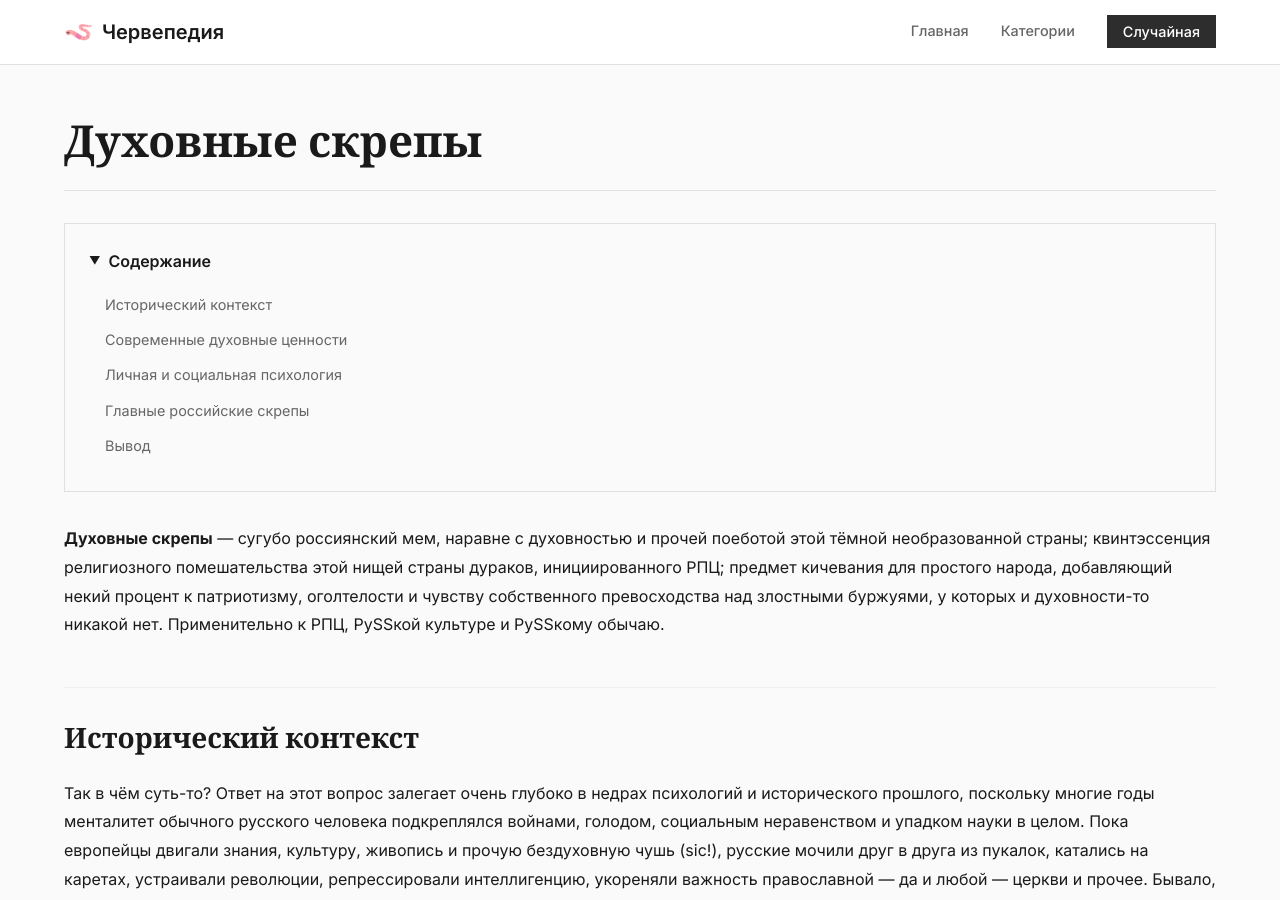
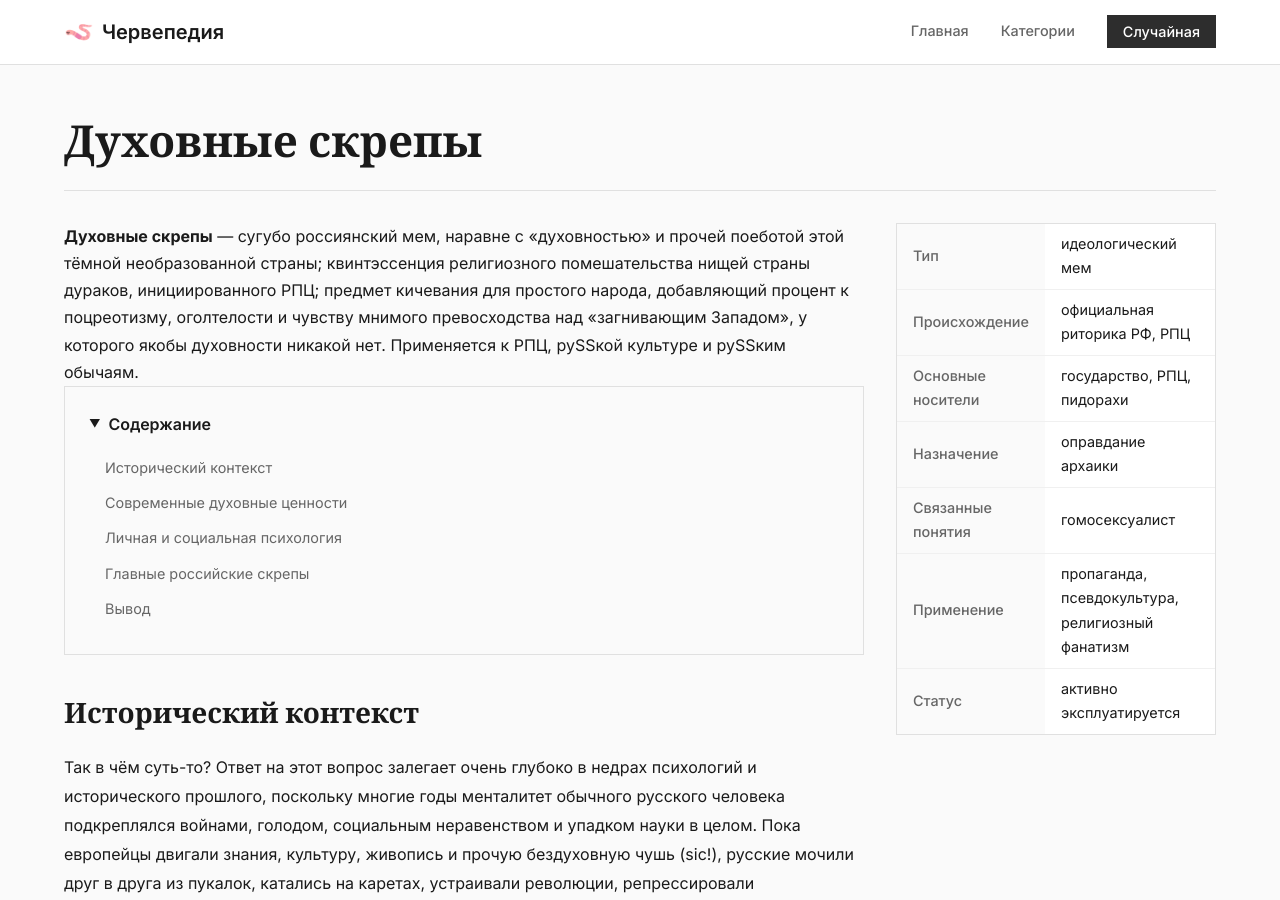
Before and after one commit to cherwepedia/111, a Jekyll site: the page built from _posts/2024-11-18-skrepy.md, in a window 1280 px wide and 900 px high. Built offline with Jekyll 4.4.1, drawn with Linux system fonts in a browser that asks for light colours.

Commit message:
Update 2024-11-18-skrepy.md

```diff
--- a/_posts/2024-11-18-skrepy.md
+++ b/_posts/2024-11-18-skrepy.md
@@ -1,11 +1,36 @@
 ---
 layout: post
 title: "Духовные скрепы"
-categories: [Политика]
-description:  Квинтэссенция религиозного помешательства этой нищей страны дураков, инициированного РПЦ | Червепедия - энциклопедия Черветреда
+categories: [politika]
+
+intro: >
+  **Духовные скрепы** — сугубо россиянский мем, наравне с «духовностью» и прочей
+  поеботой этой тёмной необразованной страны; квинтэссенция религиозного
+  помешательства нищей страны дураков, инициированного РПЦ; предмет кичевания
+  для простого народа, добавляющий процент к поцреотизму, оголтелости и чувству
+  мнимого превосходства над «загнивающим Западом», у которого якобы духовности
+  никакой нет. Применяется к РПЦ, руSSкой культуре и руSSким обычаям.
+
+infobox:
+  data:
+    - label: "Тип"
+      value: "идеологический мем"
+    - label: "Происхождение"
+      value: "официальная риторика РФ, РПЦ"
+    - label: "Основные носители"
+      value: "государство, РПЦ, пидорахи"
+    - label: "Назначение"
+      value: "оправдание  архаики"
+    - label: "Связанные понятия"
+      value: "гомосексуалист"
+    - label: "Применение"
+      value: "пропаганда, псевдокультура, религиозный фанатизм"
+    - label: "Статус"
+      value: "активно эксплуатируется"
+
 ---
 
-**Духовные скрепы** — сугубо россиянский мем, наравне с духовностью и прочей поеботой этой тёмной необразованной страны; квинтэссенция религиозного помешательства этой нищей страны дураков, инициированного РПЦ; предмет кичевания для простого народа, добавляющий некий процент к патриотизму, оголтелости и чувству собственного превосходства над злостными буржуями, у которых и духовности-то никакой нет. Применительно к РПЦ, РуSSкой культуре и РуSSкому обычаю.
+
 
 ## Исторический контекст
 Так в чём суть-то? Ответ на этот вопрос залегает очень глубоко в недрах психологий и исторического прошлого, поскольку многие годы менталитет обычного русского человека подкреплялся войнами, голодом, социальным неравенством и упадком науки в целом. Пока европейцы двигали знания, культуру, живопись и прочую бездуховную чушь (sic!), русские мочили друг в друга из пукалок, катались на каретах, устраивали революции, репрессировали интеллигенцию, укореняли важность православной — да и любой — церкви и прочее. Бывало, что в России пытались установить социальное равенство, да к 1991 году что-то как-то не задалось… И жалкие попытки сего левою ножкой раздавила постсоветская власть, установив и пропагандируя то, что мы сейчас имеем.
```
